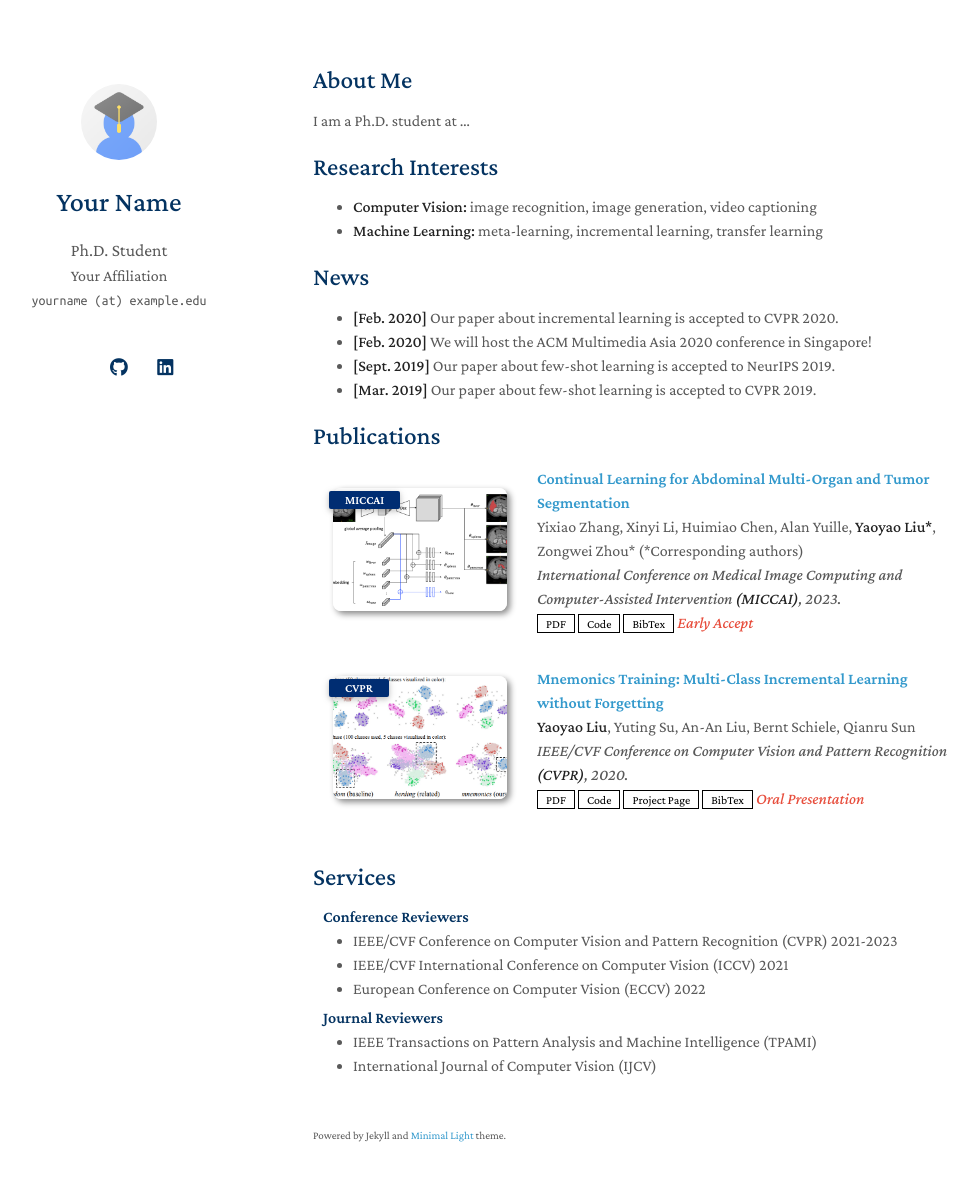
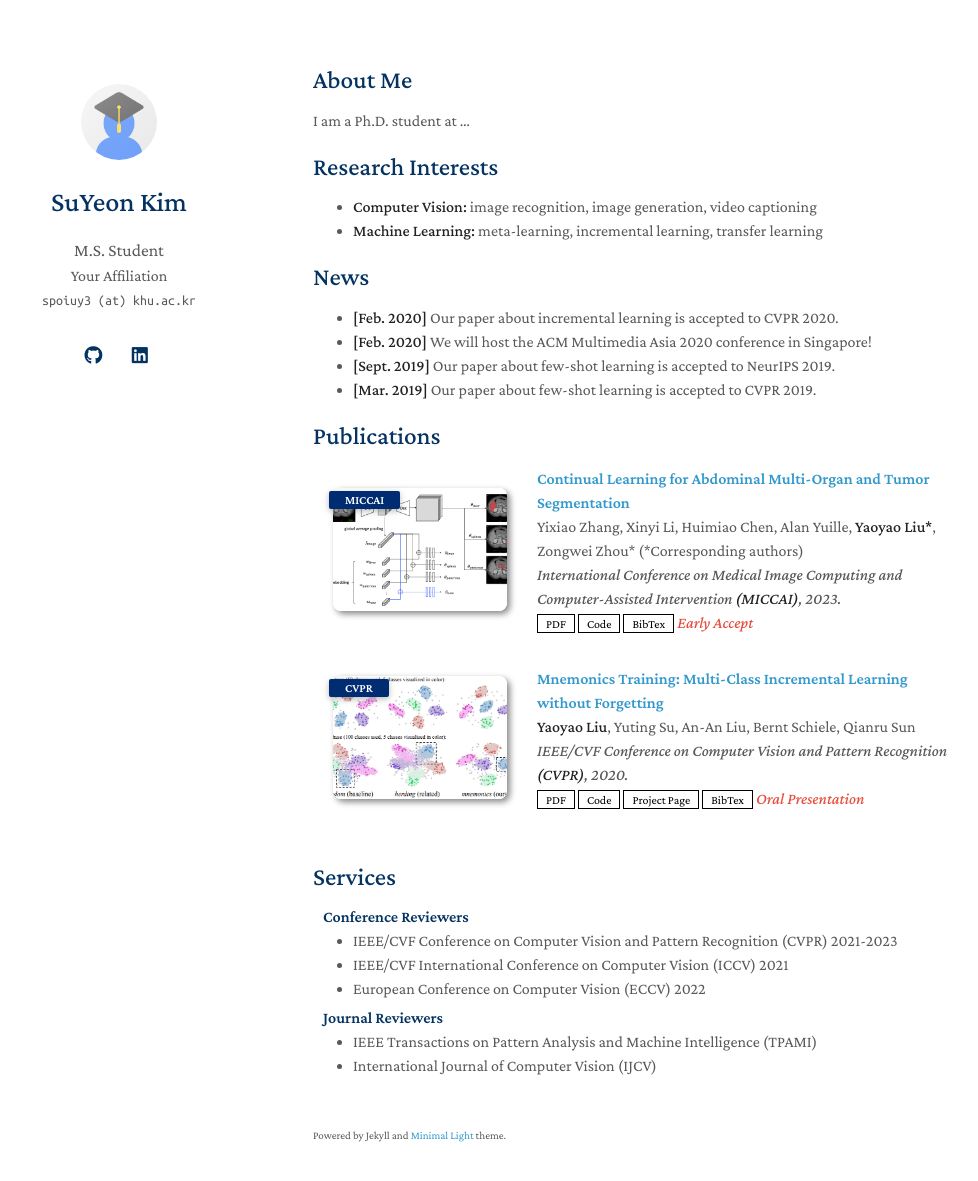
Before and after one commit to spoiuy3/spoiuy3.github.io, a Jekyll site: the page built from index.md, in a window 1280 px wide and 1216 px high. Shown: the top 1181 px of the window, without its empty margins (157-1135 px from the left). Built offline with Jekyll 4.4.1, drawn with Linux system fonts in a browser that asks for light colours; a style sheet for code colours, icons or effects is not loaded; our own code applies the rules of GitHub Pages for plain Markdown files.

```diff
--- a/_config.yml
+++ b/_config.yml
@@ -1,8 +1,8 @@
 # Basic Information
-title: Your Name
-position: Ph.D. Student
+title: SuYeon Kim
+position: M.S. Student
 affiliation: Your Affiliation
-email: yourname (at) example.edu
+email: spoiuy3 (at) khu.ac.kr
 
 # Search Engine Optimization (SEO)
 # The following information is used to improve the website traffic from search engines, e.g., Google.
@@ -12,11 +12,11 @@ canonical: https://minimal-light-theme.yliu.me/
 
 # Links
 # If you don't need one of them, you may delete the corresponding line.
-google_scholar: https://scholar.google.com/
-cv_link: assets/files/curriculum_vitae.pdf
-github_link: https://github.com/
-linkedin: https://www.linkedin.com/
-twitter: https://twitter.com/
+#google_scholar: https://scholar.google.com/
+#cv_link: assets/files/curriculum_vitae.pdf
+github_link: https://github.com/spoiuy3
+linkedin: https://www.linkedin.com/in/suyeon-kim-a139b03a9/
+#twitter: https://twitter.com/
 
 # Images (e.g., your profile picture and your website's favicon)
 # "favicon" and "favicon_dark" are used for the light and dark modes, respectively.
```
